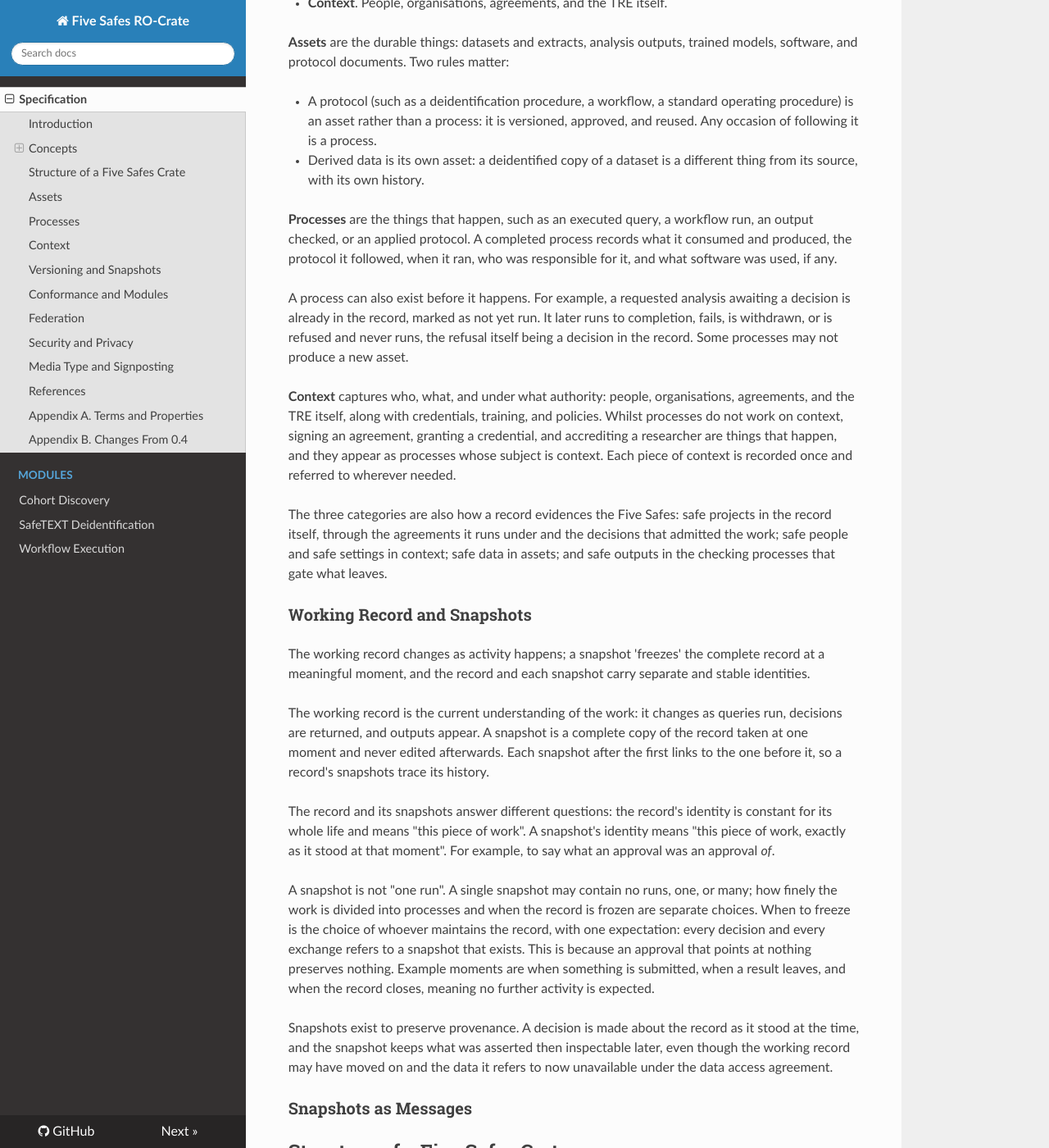
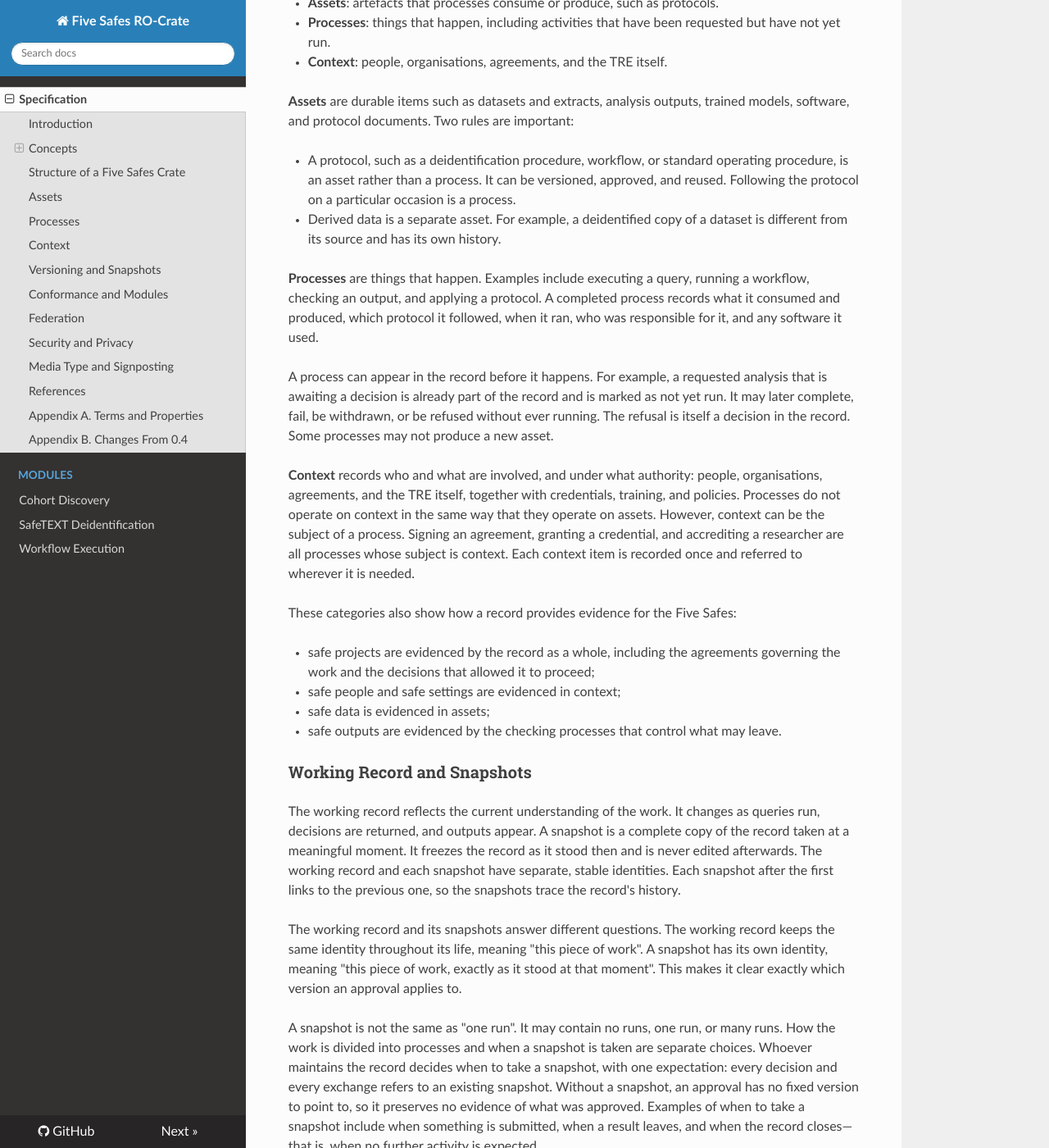
Before and after one commit to eScienceLab/Five-Safes-RO-Crate, an MkDocs documentation site: the page built from docs/index.md, in a window 1280 px wide and 1400 px high, scrolled down 2119 px. Shown: the whole window at 82% size. Built offline with MkDocs 1.6.1, drawn with Linux system fonts in a browser that asks for light colours; nearby versions of some CDN libraries; some of the changed text lies outside the part shown.

Commit message:
docs: simplify text

```diff
--- a/docs/index.md
+++ b/docs/index.md
@@ -29,62 +29,72 @@ What a Five Safes RO-Crate ("Five Safes Crate") is, who it serves (researchers,
 
 ## Concepts
 
-Plain-language definitions of the core ideas; nothing in this section should require familiarity with RO-Crate or JSON-LD.
+This section explains the core ideas in plain English. You do not need to know about RO-Crate to understand it.
 
 ### The TRE Activity Record
 
-A Five Safes Crate is a **TRE Activity Record** (from here on, "record"): a versioned account of activity in a TRE, roughly one record per piece of work the TRE governs as a unit, spanning every node that takes part.
+A Five Safes Crate is a **TRE Activity Record**, or "record" for short. It is a versioned account of activity in a TRE. As a rough guide, each record covers one piece of work that the TRE governs as a unit. If the work involves several nodes, the record covers them all.
 
-Both the [working record and each snapshot](#working-record-and-snapshots) are Five Safes Crates. These remain the same kind of document at different moments in the work's life.
+The [working record and each snapshot](#working-record-and-snapshots) are both Five Safes Crates. They are the same kind of document, but they capture the work at different points in its life.
 
-A record accumulates whatever the work produces and requires: queries and analyses, the decisions made about them, the agreements they run under, and the outputs they release. It describes the data the work touches; sensitive data itself stays where it is governed, [referred to but not contained](#structure-of-a-five-safes-crate). One record might hold a single cohort discovery query answered within a minute; another might hold a study spanning months or years. Both are the same kind of thing.
+A record grows as the work progresses. It brings together what the work produces and requires: queries and analyses, decisions about them, the agreements that govern them, and any outputs that are released. It describes the data involved in the work, but sensitive data stays where it is governed. In such a case, the record [refers to that data but does not contain it](#structure-of-a-five-safes-crate). One record may cover a single cohort discovery query answered within a minute; another may cover a study lasting months or years. Both are the same kind of record.
 
-This specification does not prescribe where one record ends and the next begins as TREs are disparate and govern work differently. For example, one TRE may govern work per query in a discovery portal, whereas another per workspace in an analysis environment. The reliable anchor is the agreements: the work that one set of agreements governs together belongs in one record. A record also only holds what its TRE could observe. A portal can record every query as it happens; an interactive workspace may capture only the governance touchpoints around a session, with the analysis between them summarised when outputs leave. Both are valid records.
+This specification does not define exactly where one record ends and another begins because TREs govern work in different ways. For example, one TRE may treat each query in a discovery portal as a separate unit of work, while another may treat an entire workspace in an interactive analysis environment as one unit.
+
+<!-- The agreements provide the most reliable boundary: work governed together under one set of agreements belongs in one record. -->
+
+A record can include only activity that the TRE could observe. A portal may record every query as it happens. An interactive workspace may capture only the governance points around a session, with the analysis between them summarised when outputs leave. Both are valid records.
 
 !!! note
-    There is deliberately no "project" item in a record. The word means too many things: a grant, a study, a workspace, an access agreement. The specific things "project" can mean appear inside the record as themselves.
+    This specification deliberately has no "project" item in a record. The word can mean too many different things: a grant, a study, a workspace, or an access agreement. Instead, the specific things that "project" might refer to appear in the record in their own right.
 
-When work spans several TREs, or several nodes of a federation (the sites and services taking part), the aim is one record of the whole piece of work, with each node's activity appearing in it. Nodes will keep operational logs of their own, as their own regulators require; what this specification asks is that the work itself is reported once, in one place. Who maintains that record - the coordinating service, the lead TRE, the portal - is an open deployment decision.
+When work spans several TREs or several nodes in a federated network, the aim is still to keep one record for the whole piece of work. That record includes activity from every node. Each node still keeps any operational logs that its regulators require. This specification asks for the work itself to be reported once, in one place. Who maintains the record - for example, the coordinating service, the lead TRE, or the portal - is a deployment decision.
 
 ### Assets, Processes, Context
 
-Everything in a record belongs to one of three categories:
+Every item in a record belongs to one of three categories:
 
-- **Assets**. Artefacts that processes consume or produce, such as protocols;
+- **Assets**: artefacts that processes consume or produce, such as protocols.
 
-- **Processes**. Things that happen, including those requested but not yet run;
+- **Processes**: things that happen, including activities that have been requested but have not yet run.
 
-- **Context**. People, organisations, agreements, and the TRE itself.
+- **Context**: people, organisations, agreements, and the TRE itself.
 
-**Assets** are the durable things: datasets and extracts, analysis outputs, trained models, software, and protocol documents. Two rules matter:
+**Assets** are durable items such as datasets and extracts, analysis outputs, trained models, software, and protocol documents. Two rules are important:
 
-- A protocol (such as a deidentification procedure, a workflow, a standard operating procedure) is an asset rather than a process: it is versioned, approved, and reused. Any occasion of following it is a process.
+- A protocol, such as a deidentification procedure, workflow, or standard operating procedure, is an asset rather than a process. It can be versioned, approved, and reused. Following the protocol on a particular occasion is a process.
 
-- Derived data is its own asset: a deidentified copy of a dataset is a different thing from its source, with its own history.
+- Derived data is a separate asset. For example, a deidentified copy of a dataset is different from its source and has its own history.
 
-**Processes** are the things that happen, such as an executed query, a workflow run, an output checked, or an applied protocol. A completed process records what it consumed and produced, the protocol it followed, when it ran, who was responsible for it, and what software was used, if any.
+**Processes** are things that happen. Examples include executing a query, running a workflow, checking an output, and applying a protocol. A completed process records what it consumed and produced, which protocol it followed, when it ran, who was responsible for it, and any software it used.
 
-A process can also exist before it happens. For example, a requested analysis awaiting a decision is already in the record, marked as not yet run. It later runs to completion, fails, is withdrawn, or is refused and never runs, the refusal itself being a decision in the record. Some processes may not produce a new asset.
+A process can appear in the record before it happens. For example, a requested analysis that is awaiting a decision is already part of the record and is marked as not yet run. It may later complete, fail, be withdrawn, or be refused without ever running. The refusal is itself a decision in the record. Some processes may not produce a new asset.
 
-**Context** captures who, what, and under what authority: people, organisations, agreements, and the TRE itself, along with credentials, training, and policies. Whilst processes do not work on context, signing an agreement, granting a credential, and accrediting a researcher are things that happen, and they appear as processes whose subject is context. Each piece of context is recorded once and referred to wherever needed.
+**Context** records who and what are involved, and under what authority: people, organisations, agreements, and the TRE itself, together with credentials, training, and policies. Processes do not operate on context in the same way that they operate on assets. However, context can be the subject of a process. Signing an agreement, granting a credential, and accrediting a researcher are all processes whose subject is context. Each context item is recorded once and referred to wherever it is needed.
 
-The three categories are also how a record evidences the Five Safes: safe projects in the record itself, through the agreements it runs under and the decisions that admitted the work; safe people and safe settings in context; safe data in assets; and safe outputs in the checking processes that gate what leaves.
+These categories also show how a record provides evidence for the Five Safes:
+
+- safe projects are evidenced by the record as a whole, including the agreements governing the work and the decisions that allowed it to proceed;
+
+- safe people and safe settings are evidenced in context;
+
+- safe data is evidenced in assets;
+
+- safe outputs are evidenced by the checking processes that control what may leave.
 
 ### Working Record and Snapshots
 
-The working record changes as activity happens; a snapshot 'freezes' the complete record at a meaningful moment, and the record and each snapshot carry separate and stable identities.
-
-The working record is the current understanding of the work: it changes as queries run, decisions are returned, and outputs appear. A snapshot is a complete copy of the record taken at one moment and never edited afterwards. Each snapshot after the first links to the one before it, so a record's snapshots trace its history.
+The working record reflects the current understanding of the work. It changes as queries run, decisions are returned, and outputs appear. A snapshot is a complete copy of the record taken at a meaningful moment. It freezes the record as it stood then and is never edited afterwards. The working record and each snapshot have separate, stable identities. Each snapshot after the first links to the previous one, so the snapshots trace the record's history.
 
 <!-- !!! note
     Where several parties contribute in parallel, such as in a federated system, that history can branch and reconverge; merging the branches is the job of whoever maintains the record. -->
 
-The record and its snapshots answer different questions: the record's identity is constant for its whole life and means "this piece of work". A snapshot's identity means "this piece of work, exactly as it stood at that moment". For example, to say what an approval was an approval *of*.
+The working record and its snapshots answer different questions. The working record keeps the same identity throughout its life, meaning "this piece of work". A snapshot has its own identity, meaning "this piece of work, exactly as it stood at that moment". This makes it clear exactly which version an approval applies to.
 
-A snapshot is not "one run". A single snapshot may contain no runs, one, or many; how finely the work is divided into processes and when the record is frozen are separate choices. When to freeze is the choice of whoever maintains the record, with one expectation: every decision and every exchange refers to a snapshot that exists. This is because an approval that points at nothing preserves nothing. Example moments are when something is submitted, when a result leaves, and when the record closes, meaning no further activity is expected.
+A snapshot is not the same as "one run". It may contain no runs, one run, or many runs. How the work is divided into processes and when a snapshot is taken are separate choices. Whoever maintains the record decides when to take a snapshot, with one expectation: every decision and every exchange refers to an existing snapshot. Without a snapshot, an approval has no fixed version to point to, so it preserves no evidence of what was approved. Examples of when to take a snapshot include when something is submitted, when a result leaves, and when the record closes—that is, when no further activity is expected.
 <!-- TODO: Revisit above when we have example processes -->
 
-Snapshots exist to preserve provenance. A decision is made about the record as it stood at the time, and the snapshot keeps what was asserted then inspectable later, even though the working record may have moved on and the data it refers to now unavailable under the data access agreement.
+Snapshots preserve provenance. A decision concerns the record as it stood at the time. The snapshot preserves what the record said then, so that information remains available for later inspection even if the working record has moved on or the data it refers to is no longer available under the data access agreement.
 
 ### Snapshots as Messages
 
```
